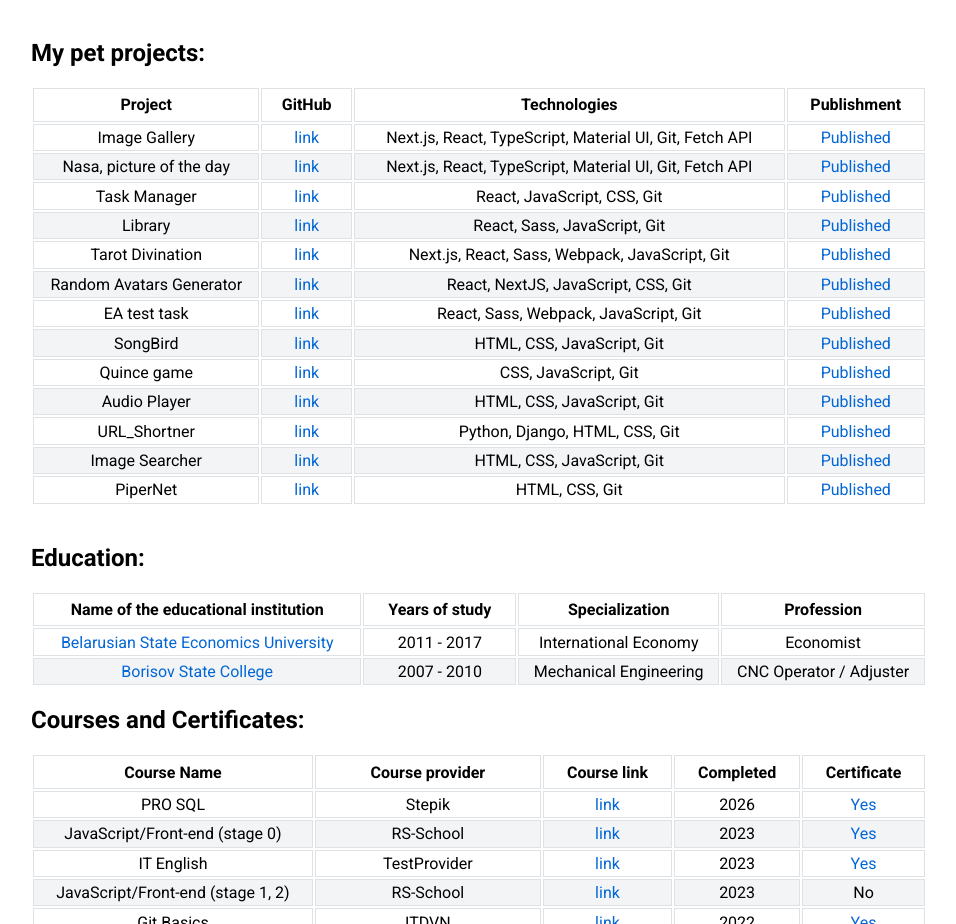
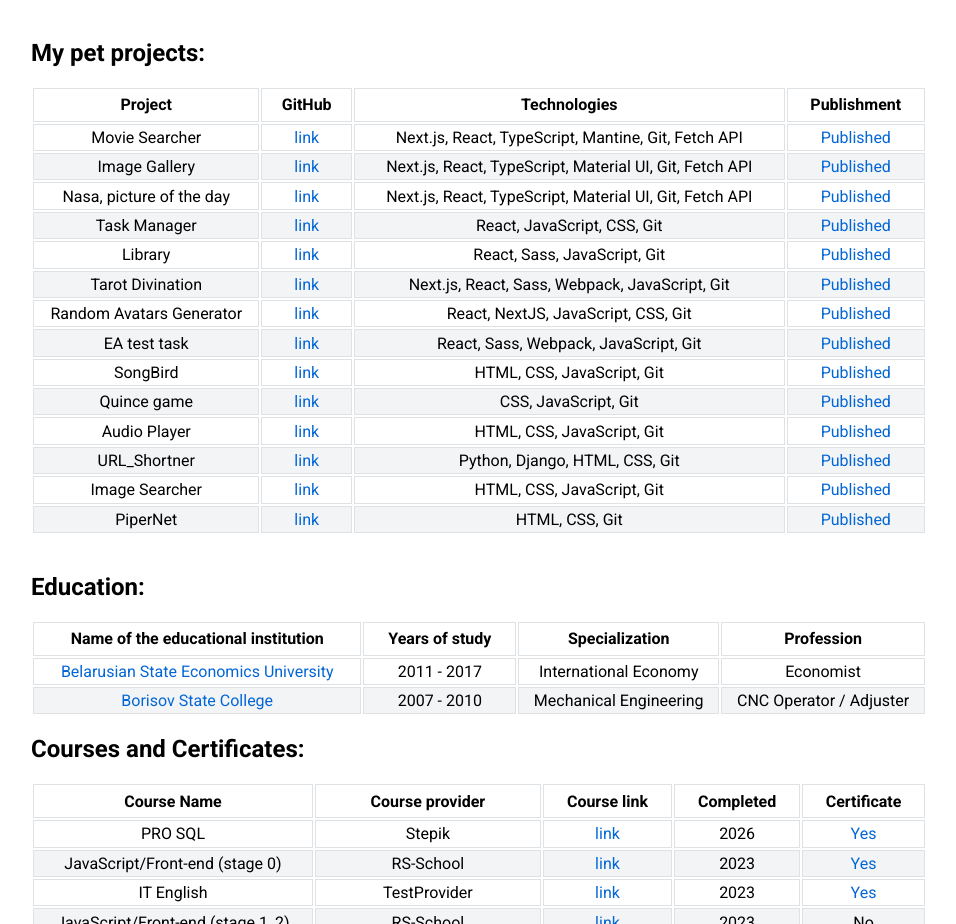
Before and after one commit to Win4esterD/Curriculum-vitae, a React (Vite) app: page / in a window 1280 px wide. Shown: the part 4307-5231 px from the top of the page, without its empty margins (97-1053 px from the left). Built offline with nearby package versions, Linux system fonts and the light colour scheme.

Commit message:
feat: add Movie Searcher project and its type

```diff
--- a/src/data/projects.ts
+++ b/src/data/projects.ts
@@ -1,3 +1,11 @@
+type PetProject = {
+  id: number;
+  name: string;
+  link: string;
+  technologies: string;
+  publishment: string;
+};
+
 export const projects = [
   {
     id: 1,
@@ -90,4 +98,11 @@ export const projects = [
     technologies: 'Next.js, React, TypeScript, Material UI, Git, Fetch API',
     publishment: 'https://picture-gallery-iota.vercel.app/',
   },
-];
+  {
+    id: 14,
+    name: 'Movie Searcher',
+    link: 'https://github.com/Win4esterD/Movie-searcher',
+    technologies: 'Next.js, React, TypeScript, Mantine, Git, Fetch API',
+    publishment: 'https://movie-searcher-brown.vercel.app/',
+  },
+] satisfies PetProject[];
```
